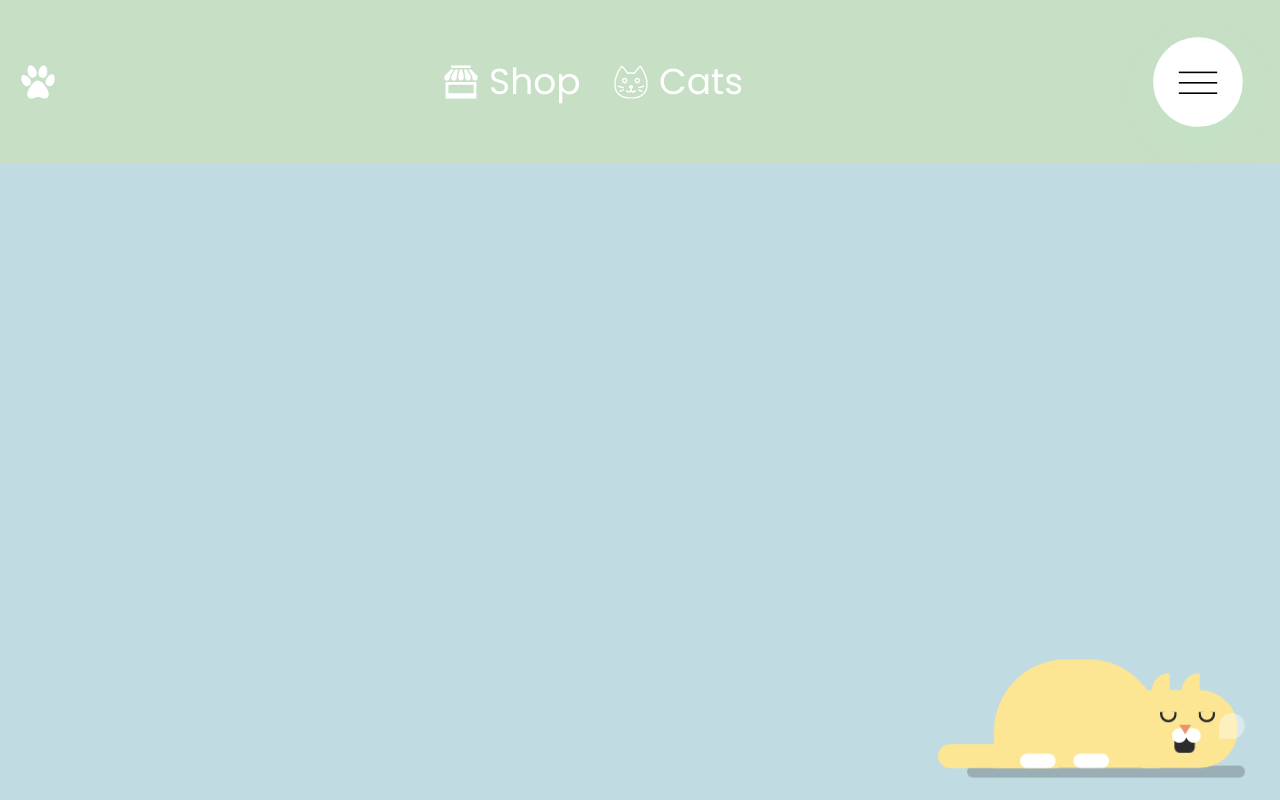
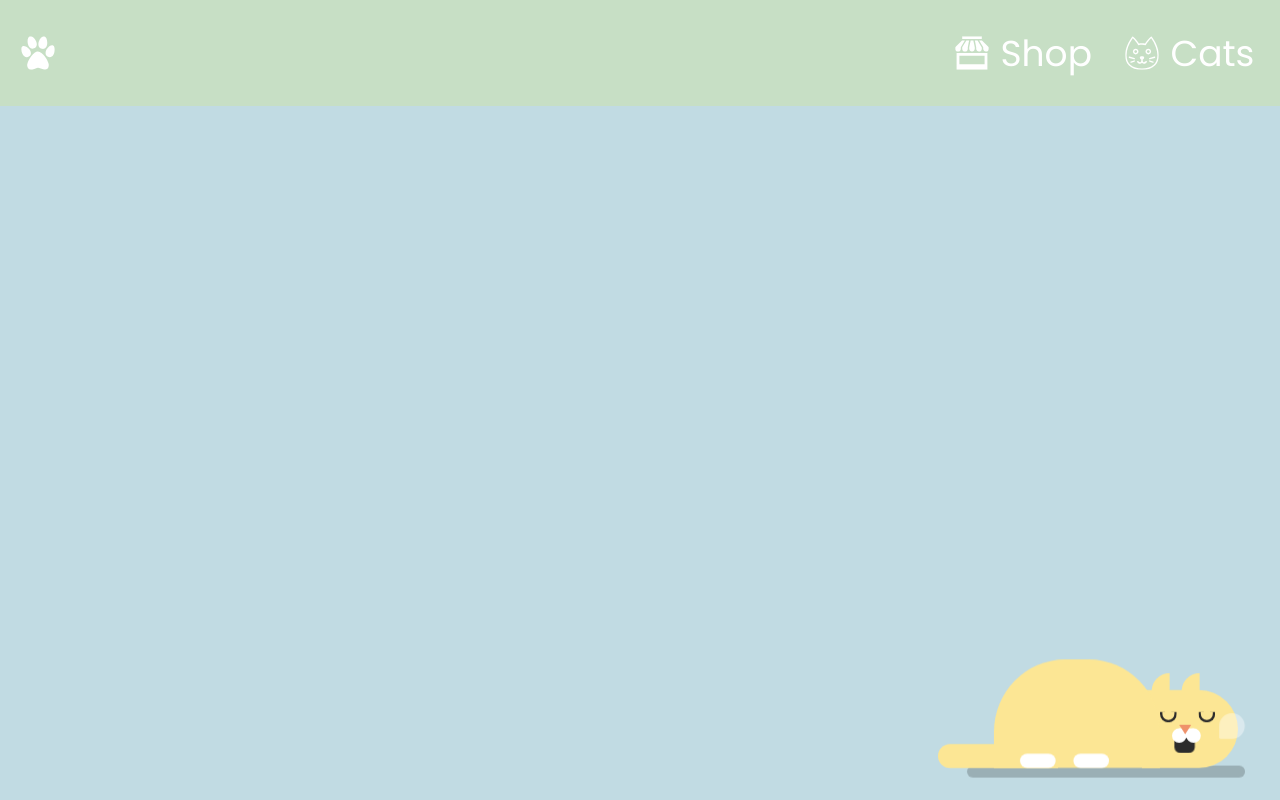
Before and after one commit to vDalken/cat-store, a React (Vite) app: page / in a window 1280 px wide. Shown: the top 800 px of the page. Built offline with nearby package versions, Linux system fonts and the light colour scheme.

Commit message:
colors and animation corrected

```diff
--- a/src/components/Hamburger/styles.ts
+++ b/src/components/Hamburger/styles.ts
@@ -14,8 +14,8 @@ interface NavigationProps {
 }
 
 const COLORS = {
-  primaryDark: '#115b4c',
-  primaryLight: '#B6EDC8'
+  primaryDark: '#C7DFC5',
+  primaryLight: '#373737'
 }
 
 export const MenuLabel = styled.label`
@@ -27,13 +27,17 @@ export const MenuLabel = styled.label`
   z-index: 1000;
   box-shadow: 0 1rem 3rem rgba(182, 237, 200, 0.3);
   text-align: center;
-  transform: scale(.8);
+  transform: scale(.7);
+
+  @media screen and (min-width: 750px) {
+    display: none;
+  }
 `
 
 export const NavBackground = styled.div<NavBackgroundProps>`
   position: fixed;
-  top: 6.5rem;
-  right: 6.5rem;
+  top: 2.5rem;
+  right: 2.5rem;
   background-image: radial-gradient(
     ${COLORS.primaryDark},
     ${COLORS.primaryLight}
@@ -48,7 +52,7 @@ export const NavBackground = styled.div<NavBackgroundProps>`
 
 export const Icon = styled.span<IconProps>`
   position: relative;
-  background-color: ${(props) => (props.clicked ? 'transparent' : 'black')};
+  background-color: ${(props) => (props.clicked ? 'transparent' : '#C7DFC5')};
   width: 3rem;
   height: 2px;
   display: inline-block;
@@ -58,7 +62,7 @@ export const Icon = styled.span<IconProps>`
   &::before,
   &::after {
     content: '';
-    background-color: black;
+    background-color: #C7DFC5;
     width: 3rem;
     height: 2px;
     display: inline-block;
```
